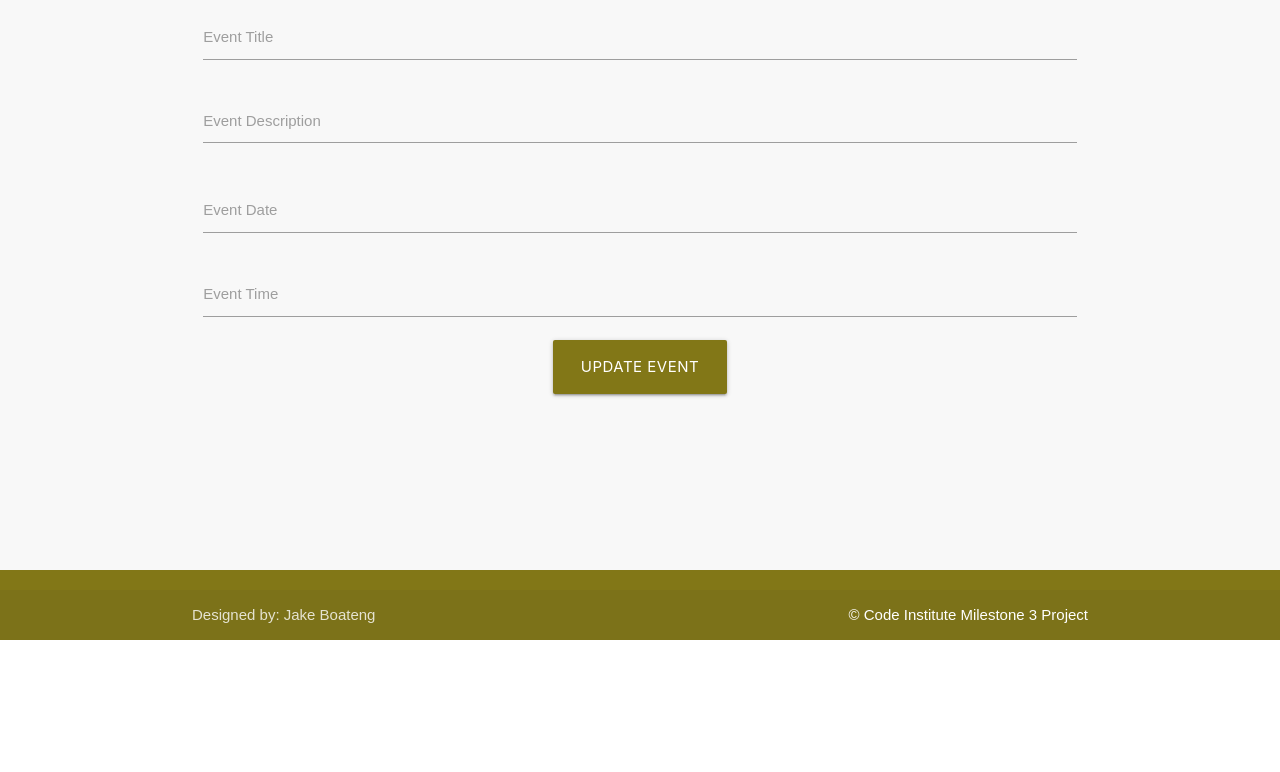
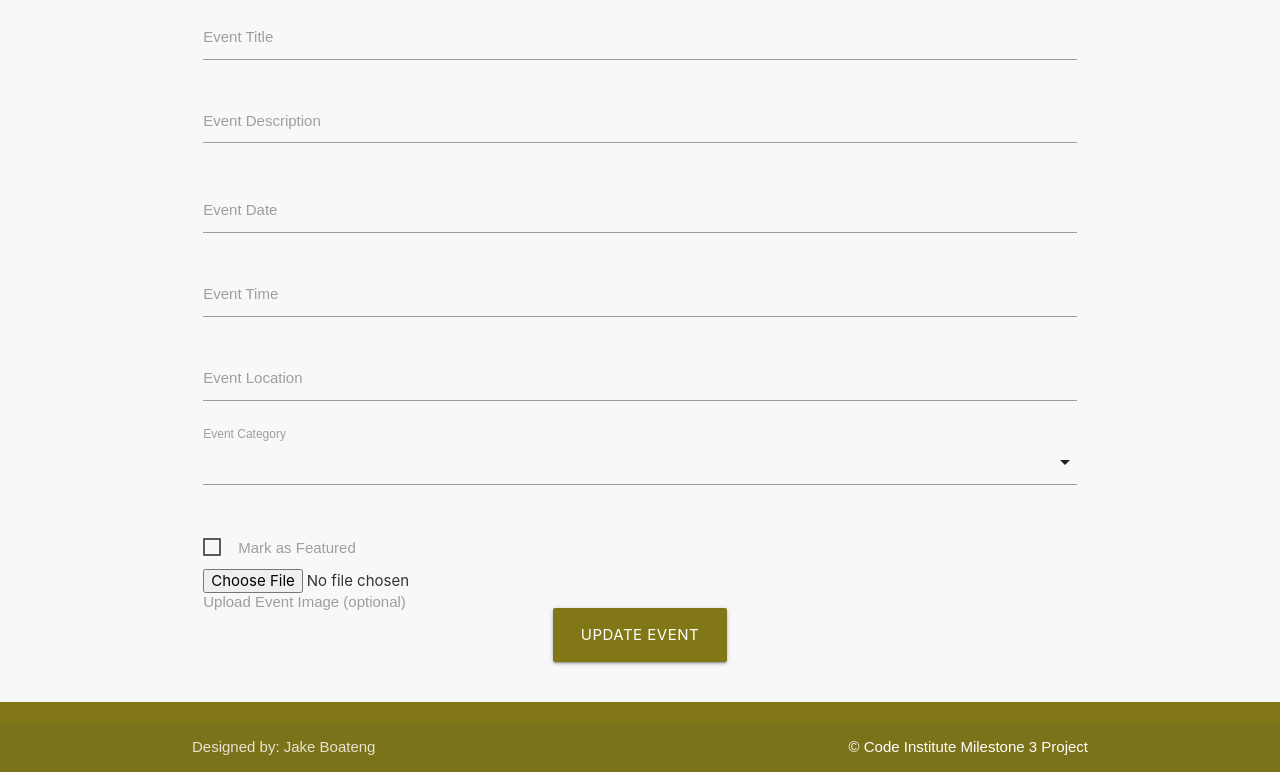
Before and after one commit to boatesj/eventflow, a Flask app: template eventflow/templates/edit_event.html in a window 1280 px wide. Shown: the part 160-932 px from the top of the page. Before the commit the page ends 800 px from the top, so only its background shows below. Run offline with Flask 3, Linux system fonts and the light colour scheme; the template is opened without the code that fills it, so the values that code supplies are empty.

Commit message:
Updated edit_event page

```diff
--- a/eventflow/templates/edit_event.html
+++ b/eventflow/templates/edit_event.html
@@ -30,6 +30,36 @@
             <label for="time" class="active">Event Time</label>
         </div>
 
+        <!-- Event Location -->
+        <div class="input-field col s12">
+            <input type="text" name="location" id="location" value="{{ event.location }}" required>
+            <label for="location" class="active">Event Location</label>
+        </div>
+
+        <!-- Event Category Dropdown -->
+        <div class="input-field col s12">
+            <select name="category_id" required>
+                {% for category in categories %}
+                    <option value="{{ category.id }}" {% if event.category_id == category.id %}selected{% endif %}>{{ category.category_name }}</option>
+                {% endfor %}
+            </select>
+            <label for="category_id">Event Category</label>
+        </div>
+
+        <!-- Featured Checkbox -->
+        <div class="input-field col s12">
+            <label>
+                <input type="checkbox" name="featured" value="1" {% if event.featured %}checked{% endif %} />
+                <span>Mark as Featured</span>
+            </label>
+        </div>
+
+        <!-- Event Image Upload -->
+        <div class="input-field col s12" style="margin-top: 30px;">
+            <label for="image" style="margin-top: 10px;">Upload Event Image (optional)</label>
+            <input type="file" name="image" id="image" accept="image/*">
+        </div>
+
 
         <!-- Submit Button -->
         <div class="row">
```
